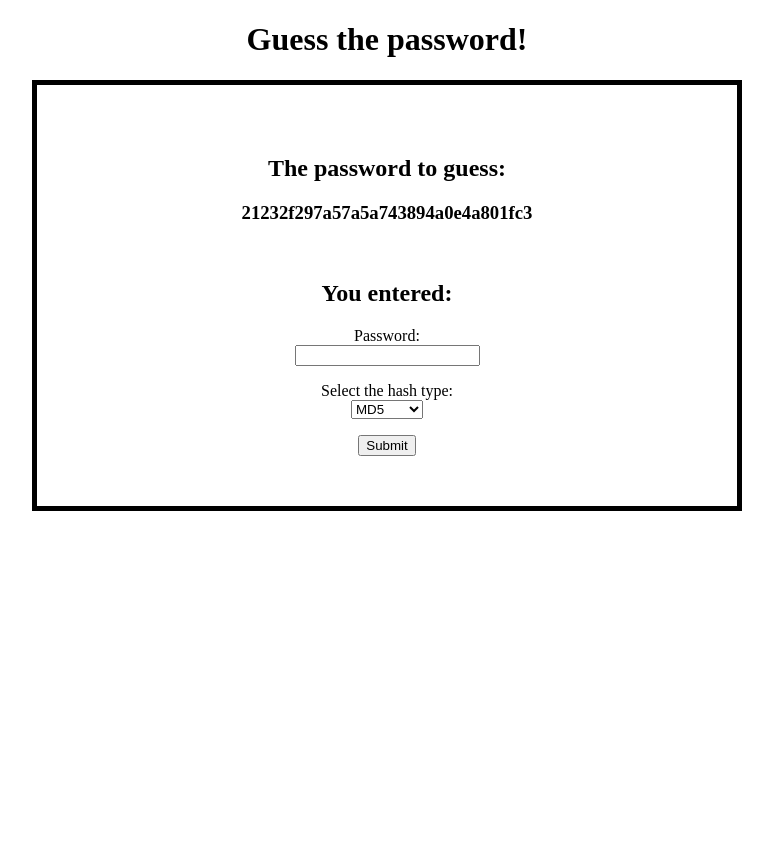
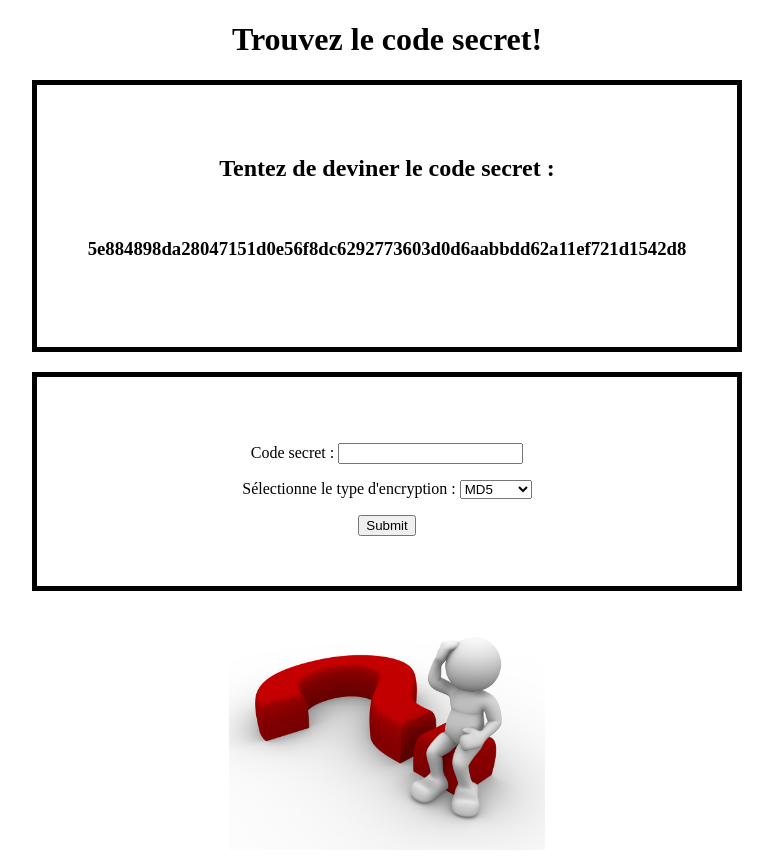
Before and after one commit to uqac-git/travail-2-AlexisCode101, a Flask app: page / in a window 1280 px wide. Shown: the whole page, without its empty margins (253-1026 px from the left). Before the commit the page ends 511 px from the top, so only its background shows below. Run offline with Flask 2, Linux system fonts and the light colour scheme.

Commit message:
Added specs of the lab, just need 404 and HTTPS now

```diff
--- /dev/null
+++ b/code/app.py
@@ -0,0 +1,67 @@
+from flask import Flask, render_template, url_for, request
+import os
+import hashlib
+
+
+app = Flask(__name__)
+
+# For CSS update
+@app.context_processor
+def override_url_for():
+    return dict(url_for=dated_url_for)
+
+def dated_url_for(endpoint, **values):
+    if endpoint == 'static':
+        filename = values.get('filename', None)
+        if filename:
+            file_path = os.path.join(app.root_path,
+                                 endpoint, filename)
+            values['q'] = int(os.stat(file_path).st_mtime)
+    return url_for(endpoint, **values)
+
+@app.route('/', methods=['GET'])
+def form(name=None):
+    return render_template('index.html', name=name, bool_answer="Bravo!")
+
+@app.route('/', methods=['POST'])
+def decrypt_me(name=None):
+    hex_dig = None
+    passwd_input = request.form['passwd_input']
+    hash_input = request.form['hash_input']
+    if hash_input == 'MD5':
+        hash_object = hashlib.md5(str(passwd_input).encode('utf-8'))
+        hex_dig = hash_object.hexdigest()
+        print(hex_dig)
+    elif hash_input == 'SHA1':
+        hash_object = hashlib.sha1(str(passwd_input).encode('utf-8'))
+        hex_dig = hash_object.hexdigest()
+        print(hex_dig)
+    elif hash_input == 'SHA224':
+        hash_object = hashlib.sha224(str(passwd_input).encode('utf-8'))
+        hex_dig = hash_object.hexdigest()
+        print(hex_dig)
+    elif hash_input == 'SHA256':
+        hash_object = hashlib.sha256(str(passwd_input).encode('utf-8'))
+        hex_dig = hash_object.hexdigest()
+        print(hex_dig)
+    elif hash_input == 'SHA384':
+        hash_object = hashlib.sha384(str(passwd_input).encode('utf-8'))
+        hex_dig = hash_object.hexdigest()
+        print(hex_dig)
+    elif hash_input == 'SHA512':
+        hash_object = hashlib.sha512(str(passwd_input).encode('utf-8'))
+        hex_dig = hash_object.hexdigest()
+        print(hex_dig)
+    else:
+        return render_template('answer.html', name=name, result='Dont cheat!')
+
+    if hex_dig == '5e884898da28047151d0e56f8dc6292773603d0d6aabbdd62a11ef721d1542d8':
+        result_msg = 'Bravo vous avez trouvé!'
+    else:
+        result_msg = 'Erreur, réessayez'
+
+    return render_template('answer.html', name=name, entered_hash=hex_dig, entered_hash_type=hash_input, result=result_msg)
+
+
+if __name__ == '__main__':
+    app.run()
--- /dev/null
+++ b/code/config.py
@@ -0,0 +1,3 @@
+class Config(object):
+    # ...
+    LANGUAGES = ['fr', 'en']
--- a/code/decrypt_me.py
+++ /dev/null
@@ -1,62 +0,0 @@
-from flask import Flask, render_template, url_for, request
-import os
-import hashlib
-
-app = Flask(__name__)
-
-@app.context_processor
-def override_url_for():
-    return dict(url_for=dated_url_for)
-
-def dated_url_for(endpoint, **values):
-    if endpoint == 'static':
-        filename = values.get('filename', None)
-        if filename:
-            file_path = os.path.join(app.root_path,
-                                 endpoint, filename)
-            values['q'] = int(os.stat(file_path).st_mtime)
-    return url_for(endpoint, **values)
-
-@app.route('/', methods=['POST', 'GET'])
-def decrypt_me(name=None):
-    if request.method == 'POST':
-        hex_dig = None
-        passwd_input = request.form['passwd_input']
-        if request.form['hash_input'] == 'MD5':
-            hash_object = hashlib.md5(str(passwd_input).encode('utf-8'))
-            hex_dig = hash_object.hexdigest()
-            print(hex_dig)
-        elif request.form['hash_input'] == 'SHA1':
-            hash_object = hashlib.sha1(str(passwd_input).encode('utf-8'))
-            hex_dig = hash_object.hexdigest()
-            print(hex_dig)
-        elif request.form['hash_input'] == 'SHA224':
-            hash_object = hashlib.sha224(str(passwd_input).encode('utf-8'))
-            hex_dig = hash_object.hexdigest()
-            print(hex_dig)
-        elif request.form['hash_input'] == 'SHA256':
-            hash_object = hashlib.sha256(str(passwd_input).encode('utf-8'))
-            hex_dig = hash_object.hexdigest()
-            print(hex_dig)
-        elif request.form['hash_input'] == 'SHA384':
-            hash_object = hashlib.sha384(str(passwd_input).encode('utf-8'))
-            hex_dig = hash_object.hexdigest()
-            print(hex_dig)
-        elif request.form['hash_input'] == 'SHA512':
-            hash_object = hashlib.sha512(str(passwd_input).encode('utf-8'))
-            hex_dig = hash_object.hexdigest()
-            print(hex_dig)
-        else:
-            return render_template('index.html', name=name, result='Dont cheat!')
-
-        if hex_dig == '21232f297a57a5a743894a0e4a801fc3':
-            result_msg = 'Good job!'
-        else:
-            result_msg = 'Failed, try again'
-        return render_template('index.html', name=name, entered_hash=hex_dig ,result=result_msg)
-
-    else:
-        return render_template('index.html', name=name)
-
-if __name__ == '__main__':
-    app.run()
--- a/code/static/css/main.css
+++ b/code/static/css/main.css
@@ -1,6 +1,25 @@
+#password_guess_box {
+    width: 600px;
+    border: 5px solid black;
+    padding: 50px;
+    margin: 20px;
+}
+
 #password_input_box {
     width: 600px;
     border: 5px solid black;
     padding: 50px;
     margin: 20px;
 }
+
+#password_answer_box {
+    width: 1000px;
+    border: 5px solid black;
+    padding: 50px;
+    margin: 20px;
+}
+
+#question_img {
+    width: 25%;
+    height: 25%;
+}
--- a/code/templates/index.html
+++ b/code/templates/index.html
@@ -1,5 +1,5 @@
 <!DOCTYPE html>
-<html lang="en">
+<html lang="fr">
 <head>
     <title>Decrypt me</title>
     <link rel="stylesheet" href="{{ url_for('static', filename='css/main.css') }}">
@@ -7,21 +7,18 @@
 <body>
     <center>
         <div id="game_title">
-                <h1>Guess the password!</h1>
-                <h1>{{result}}</h1>
+                <h1>Trouvez le code secret!</h1>
+        </div>
+        <div id="password_guess_box">
+            <h2>Tentez de deviner le code secret :</h2><br>
+            <h3>5e884898da28047151d0e56f8dc6292773603d0d6aabbdd62a11ef721d1542d8</h3><br>
         </div>
         <div id="password_input_box">
-            <h2>The password to guess:</h2>
-            <h3>21232f297a57a5a743894a0e4a801fc3</h3><br>
-            {% block entered_passwd %}
-            <h2>You entered:</h2>
-            {{entered_hash}}
-            {% endblock %}
             <form method="post">
-                <p>Password: <br>
+                <p>Code secret :
                 <input type="text" name="passwd_input"> <br>
                 </p>
-                <p>Select the hash type: <br>
+                <p>Sélectionne le type d'encryption :
                 <select name="hash_input">
                     <option value="MD5">MD5</option>
                     <option value="SHA1">SHA1</option>
@@ -34,6 +31,7 @@
                 <input type="submit" value="Submit">
             </form>
         </div>
+        <img id="question_img" src="{{url_for('static', filename='img/question.jpg')}}"/>
     </center>
 </body>
 </html>
```
Also changed, not shown: code/reequirements.txt (added, +9 -0 lines), code/templates/answer.html (added, +20 -0 lines), code/static/img/question.jpg (added).
